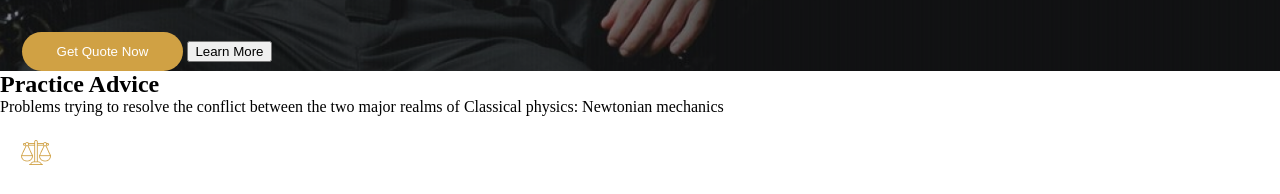
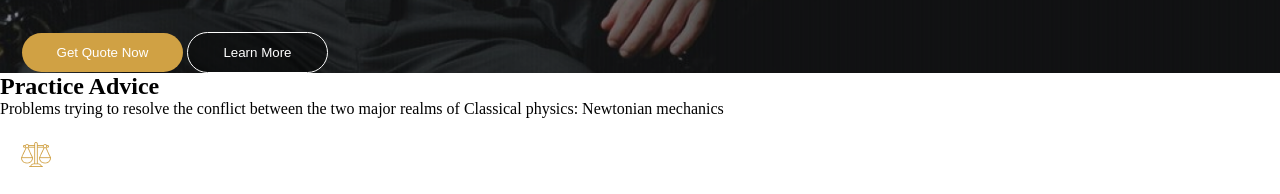
Before and after one commit to kutman-batyrkanov/kutman-batyrkanov.github.io, a plain HTML site: page index.html in a window 1280 px wide. Shown: the part 565-759 px from the top of the page. Drawn offline with nearby package versions, Linux system fonts and the light colour scheme.

```diff
--- a/styles.css
+++ b/styles.css
@@ -109,3 +109,12 @@ a {
   outline: none;
   border: none;
 }
+
+.btn2 {
+  border-radius: 37px;
+  padding: 12px 35px;
+  background-color: rgba(0, 0, 0, 0.4);
+  color: white;
+  outline: none;
+  border: 1px solid white;
+}
```
